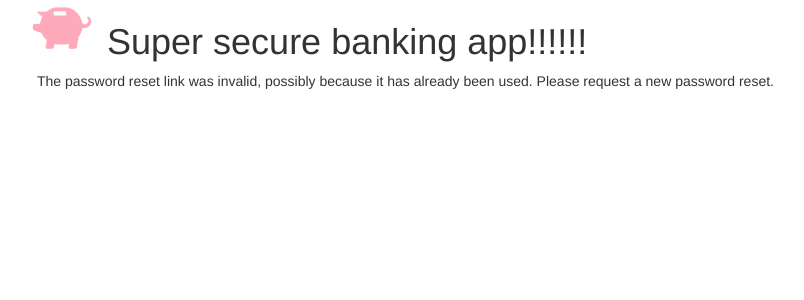
After one commit to pawel-wlk/bezpieka, a Django app: a page that uses bank/bankingapp/templates/header.html in a window 1280 px wide. The commit adds this page. Shown: the top 300 px of the page, without its empty margins (33-837 px from the left). Run offline with Django 3.2, Linux system fonts and the light colour scheme; some libraries are stand-ins or nearby versions.

Commit message:
Password resetting

```diff
--- a/bank/bank/settings.py
+++ b/bank/bank/settings.py
@@ -32,13 +32,13 @@ ALLOWED_HOSTS = []
 # Application definition
 
 INSTALLED_APPS = [
+    'bankingapp',
     'django.contrib.admin',
     'django.contrib.auth',
     'django.contrib.contenttypes',
     'django.contrib.sessions',
     'django.contrib.messages',
     'django.contrib.staticfiles',
-    'bankingapp',
 ]
 
 MIDDLEWARE = [
@@ -127,3 +127,5 @@ STATIC_URL = '/static/'
 
 LOGIN_REDIRECT_URL = '/dashboard'
 LOGOUT_REDIRECT_URL = '/'
+EMAIL_BACKEND = "django.core.mail.backends.filebased.EmailBackend"
+EMAIL_FILE_PATH = os.path.join(BASE_DIR, "sent_emails")
--- a/bank/bank/urls.py
+++ b/bank/bank/urls.py
@@ -17,6 +17,7 @@ from django.contrib import admin
 from django.urls import include, path
 
 urlpatterns = [
+    path('admin/', admin.site.urls),
+    path('accounts/', include('django.contrib.auth.urls')),
     path('', include('bankingapp.urls')),
-    path('admin/', admin.site.urls),
 ]
--- a/bank/bankingapp/templates/header.html
+++ b/bank/bankingapp/templates/header.html
@@ -5,15 +5,35 @@
   <meta name="viewport" content="width=device-width, initial-scale=1.0">
   <meta http-equiv="X-UA-Compatible" content="ie=edge">
   <title>Bank</title>
-  <link rel="stylesheet" href="https://stackpath.bootstrapcdn.com/bootstrap/4.3.1/css/bootstrap.min.css" integrity="sha384-ggOyR0iXCbMQv3Xipma34MD+dH/1fQ784/j6cY/iJTQUOhcWr7x9JvoRxT2MZw1T" crossorigin="anonymous">
+  <link rel="stylesheet" href="https://maxcdn.bootstrapcdn.com/bootstrap/3.3.7/css/bootstrap.min.css" integrity="sha384-BVYiiSIFeK1dGmJRAkycuHAHRg32OmUcww7on3RYdg4Va+PmSTsz/K68vbdEjh4u" crossorigin="anonymous">
+
+  <style>
+    .main-header {
+      display: flex;
+      flex-direction: row;
+      align-items: flex-end;
+    }
+
+    .main-header a {
+      text-decoration: none;
+      color: #fab;
+      font-size: 50px;
+      margin-right: 20px;
+    }
+  </style>
 
 </head>
 <body>
 
   <div class="container">
-    <h1>
-      Super secure banking app!!!!!!
-    </h1>
+    <header class="main-header">
+      <a href="/">
+        <span class="glyphicon glyphicon-piggy-bank" aria-hidden="true"></span>
+      </a>
+      <h1>
+        Super secure banking app!!!!!!
+      </h1>
+    </header>
     {% block content %}
     {% endblock %}
   </div>
--- a/bank/bankingapp/templates/index.html
+++ b/bank/bankingapp/templates/index.html
@@ -8,7 +8,7 @@
       <a href="/login">Log in</a>
     </li>
     <li>
-      <a href="/forgot_password">Forgot password</a>
+      <a href="accounts/password_reset">Forgot password</a>
     </li>
     <li>
       No account? <a href="/register">register</a>
--- /dev/null
+++ b/bank/bankingapp/templates/registration/password_reset_confirm.html
@@ -0,0 +1,17 @@
+{% extends 'header.html' %}
+
+{% block content %}
+  {% if validlink %}
+    <h3>Change password</h3>
+    <form method="post">
+      {% csrf_token %}
+      {{ form.as_p }}
+      <button type="submit" class="btn btn-primary">Change password</button>
+    </form>
+  {% else %}
+    <p>
+      The password reset link was invalid, possibly because it has already been used.
+      Please request a new password reset.
+    </p>
+  {% endif %}
+{% endblock %}
--- /dev/null
+++ b/bank/bankingapp/templates/registration/password_reset_subject.txt
@@ -0,0 +1 @@
+Banking app password reset
--- a/bank/bankingapp/urls.py
+++ b/bank/bankingapp/urls.py
@@ -1,4 +1,4 @@
-from django.urls import path
+from django.urls import path, include
 
 from django.contrib.auth import views as auth_views
 
@@ -11,6 +11,5 @@ urlpatterns = [
   path('new_transaction', views.new_transaction, name='new_transaction'),
   path('login', auth_views.LoginView.as_view(), name='login'),
   path('logout', auth_views.LogoutView.as_view(), name='logout'),
-  path('forgot_password', views.forgot_password, name='forgot_password'),
   path('register', views.register, name='register'),
 ]
```
Also changed, not shown: bank/bankingapp/templates/forgot_password.html (deleted, +0 -13 lines), bank/bankingapp/templates/registration/password_reset_complete.html (added, +7 -0 lines), bank/bankingapp/templates/registration/password_reset_done.html (added, +12 -0 lines), bank/bankingapp/templates/registration/password_reset_email.html (added, +12 -0 lines), bank/bankingapp/templates/registration/password_reset_form.html (added, +12 -0 lines), 1 other file.
